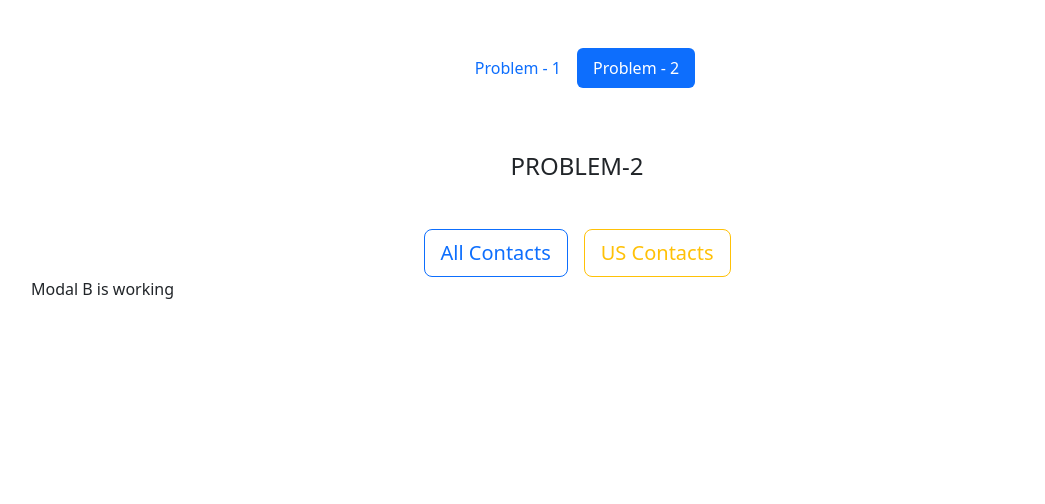
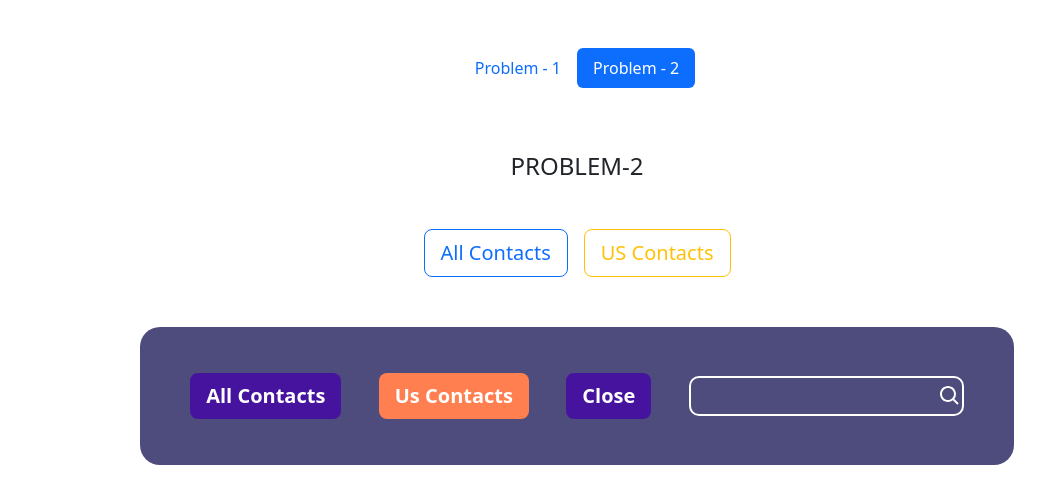
Before and after one commit to Asadujjaman47/react-task, a React (Vite) app: page /problem-2/modal/modalB in a window 1280 px wide. Shown: the top 504 px of the page, without its empty margins (63-1108 px from the left). Built offline with nearby package versions, Linux system fonts and the light colour scheme.

Commit message:
create modal

```diff
--- a/package.json
+++ b/package.json
@@ -14,6 +14,7 @@
     "react": "^18.2.0",
     "react-dom": "^18.2.0",
     "react-hook-form": "^7.47.0",
+    "react-icons": "^4.11.0",
     "react-router-dom": "^6.3.0"
   },
   "devDependencies": {
--- a/src/components/Problem-2.jsx
+++ b/src/components/Problem-2.jsx
@@ -4,12 +4,12 @@ import { Outlet, useNavigate } from "react-router-dom";
 const Problem2 = () => {
   const navigate = useNavigate();
 
-  const handleModalA = () => {
-    navigate("/problem-2/modal/modalA");
-  };
-
-  const handleModalB = () => {
-    navigate("/problem-2/modal/modalB");
+  const handleModal = (name) => {
+    if (name === "all") {
+      navigate("/problem-2/modal/modalA");
+    } else if (name === "us") {
+      navigate("/problem-2/modal/modalB");
+    }
   };
 
   return (
@@ -23,14 +23,14 @@ const Problem2 = () => {
             type="button"
             data-bs-toggle="modal"
             data-bs-target="#staticBackdrop"
-            onClick={handleModalA}
+            onClick={() => handleModal("all")}
           >
             All Contacts
           </button>
           <button
             className="btn btn-lg btn-outline-warning"
             type="button"
-            onClick={handleModalB}
+            onClick={() => handleModal("us")}
           >
             US Contacts
           </button>
--- a/src/components/modal/ModalA.jsx
+++ b/src/components/modal/ModalA.jsx
@@ -1,7 +1,78 @@
-import React from "react";
+import React, { useEffect, useState } from "react";
+import { useNavigate } from "react-router-dom";
+import { BiSearch } from "react-icons/bi";
 
 const ModalA = () => {
-  return <div>Modal A is working</div>;
+  const navigate = useNavigate();
+
+  return (
+    <div style={{ backdropFilter: "blur(50px)" }}>
+      <div
+        style={{
+          width: "80%",
+          margin: "50px auto",
+          background: "#4D4C7D",
+          padding: "30px 50px",
+          borderRadius: "20px",
+        }}
+      >
+        <div className="d-flex justify-content-between align-items-center my-3">
+          <button
+            className="btn btn-lg fw-semibold"
+            style={{ color: "#fff", background: "#46139F", border: "none" }}
+            onClick={() => navigate("/problem-2/modal/modalA")}
+          >
+            All Contacts
+          </button>
+          <button
+            className="btn btn-lg fw-semibold"
+            style={{ color: "#fff", background: "#ff7f50", border: "none" }}
+            onClick={() => navigate("/problem-2/modal/modalB")}
+          >
+            Us Contacts
+          </button>
+          <button
+            className="btn btn-lg fw-semibold"
+            style={{ color: "#fff", background: "#46139F", border: "none" }}
+            onClick={() => navigate("/problem-2")}
+          >
+            Close
+          </button>
+          <div
+            className="d-flex align-items-center"
+            style={{
+              border: "2px solid #fff",
+              borderRadius: "10px",
+              height: "40px",
+            }}
+          >
+            <input
+              type="search"
+              name=""
+              id=""
+              style={{
+                border: "none",
+                outline: "none",
+                background: "transparent",
+                color: "#fff",
+                padding: "2px 8px",
+              }}
+            />
+            <span
+              style={{
+                fontSize: "24px",
+                display: "flex",
+                alignItems: "center",
+                color: "#fff",
+              }}
+            >
+              <BiSearch />
+            </span>
+          </div>
+        </div>
+      </div>
+    </div>
+  );
 };
 
 export default ModalA;
--- a/src/components/modal/ModalB.jsx
+++ b/src/components/modal/ModalB.jsx
@@ -1,7 +1,78 @@
-import React from "react";
+import React, { useEffect, useState } from "react";
+import { useNavigate } from "react-router-dom";
+import { BiSearch } from "react-icons/bi";
 
 const ModalB = () => {
-  return <div>Modal B is working</div>;
+  const navigate = useNavigate();
+
+  return (
+    <div style={{ backdropFilter: "blur(50px)" }}>
+      <div
+        style={{
+          width: "80%",
+          margin: "50px auto",
+          background: "#4D4C7D",
+          padding: "30px 50px",
+          borderRadius: "20px",
+        }}
+      >
+        <div className="d-flex justify-content-between align-items-center my-3">
+          <button
+            className="btn btn-lg fw-semibold"
+            style={{ color: "#fff", background: "#46139F", border: "none" }}
+            onClick={() => navigate("/problem-2/modal/modalA")}
+          >
+            All Contacts
+          </button>
+          <button
+            className="btn btn-lg fw-semibold"
+            style={{ color: "#fff", background: "#ff7f50", border: "none" }}
+            onClick={() => navigate("/problem-2/modal/modalB")}
+          >
+            Us Contacts
+          </button>
+          <button
+            className="btn btn-lg fw-semibold"
+            style={{ color: "#fff", background: "#46139F", border: "none" }}
+            onClick={() => navigate("/problem-2")}
+          >
+            Close
+          </button>
+          <div
+            className="d-flex align-items-center"
+            style={{
+              border: "2px solid #fff",
+              borderRadius: "10px",
+              height: "40px",
+            }}
+          >
+            <input
+              type="search"
+              name=""
+              id=""
+              style={{
+                border: "none",
+                outline: "none",
+                background: "transparent",
+                color: "#fff",
+                padding: "2px 8px",
+              }}
+            />
+            <span
+              style={{
+                fontSize: "24px",
+                display: "flex",
+                alignItems: "center",
+                color: "#fff",
+              }}
+            >
+              <BiSearch />
+            </span>
+          </div>
+        </div>
+      </div>
+    </div>
+  );
 };
 
 export default ModalB;
```
Also changed, not shown: 1 other file (tests, documents, lock files or other folders).
